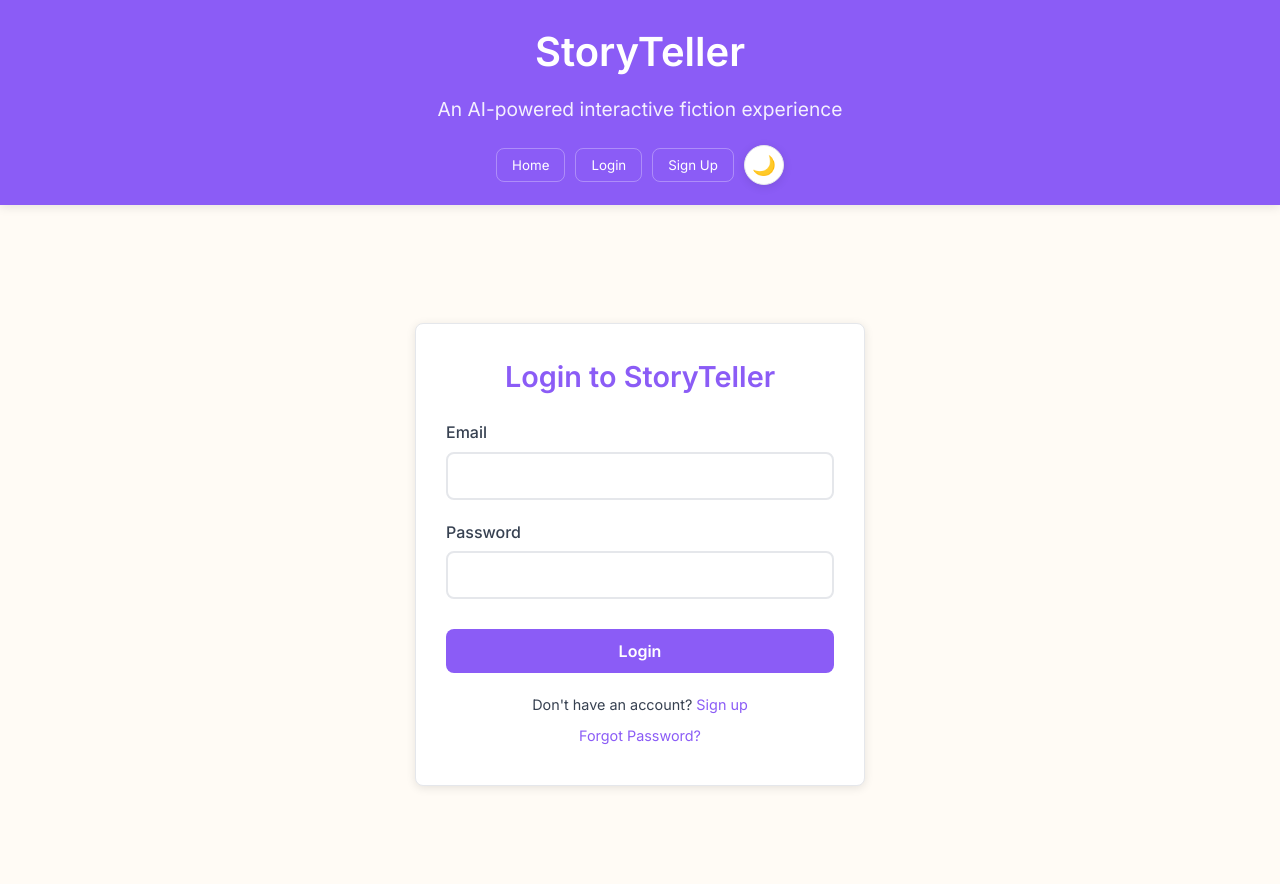
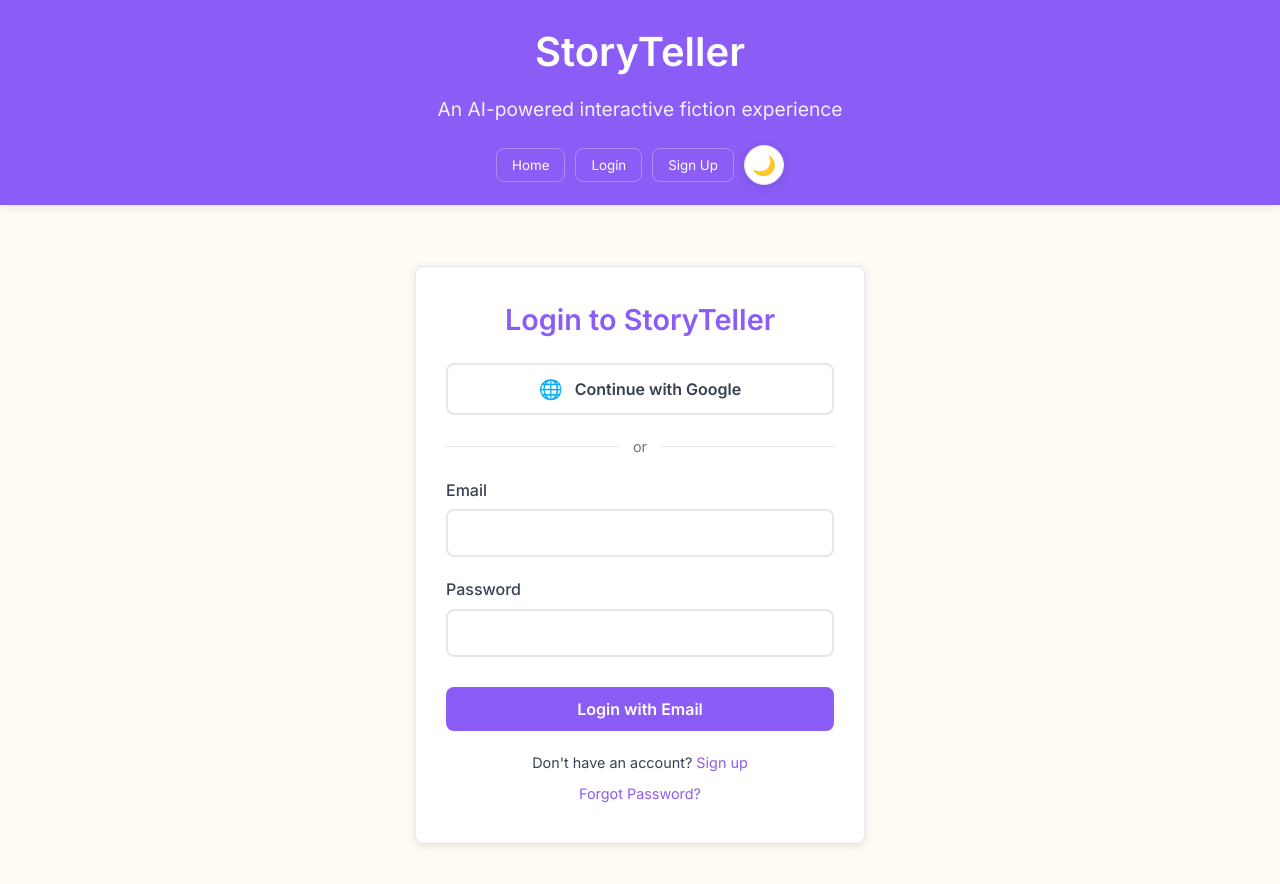
Before and after one commit to alibabaei12/storyteller-frontend, a React (Create React App) app: page /login in a window 1280 px wide. Shown: the top 884 px of the page. Built offline with nearby package versions, Linux system fonts and the light colour scheme; no server answers.

Commit message:
Add Google Sign-In authentication with clean UI design

```diff
--- a/src/contexts/AuthContext.js
+++ b/src/contexts/AuthContext.js
@@ -7,7 +7,7 @@ import {
   sendPasswordResetEmail,
 } from "firebase/auth";
 import { doc, getDoc, setDoc, updateDoc } from "firebase/firestore";
-import { auth, db } from "../firebase/config";
+import { auth, db, signInWithGoogle } from "../firebase/config";
 
 // Create the authentication context
 const AuthContext = createContext();
@@ -31,6 +31,11 @@ export function AuthProvider({ children }) {
   // Log in function
   function login(email, password) {
     return signInWithEmailAndPassword(auth, email, password);
+  }
+
+  // Social sign-in functions
+  function loginWithGoogle() {
+    return signInWithGoogle();
   }
 
   // Log out function
@@ -127,6 +132,7 @@ export function AuthProvider({ children }) {
     userProfile,
     signup,
     login,
+    loginWithGoogle,
     logout,
     resetPassword,
     updateProfile,
--- a/src/firebase/config.js
+++ b/src/firebase/config.js
@@ -1,5 +1,5 @@
 import { initializeApp } from "firebase/app";
-import { getAuth } from "firebase/auth";
+import { getAuth, GoogleAuthProvider, signInWithPopup } from "firebase/auth";
 import { getFirestore } from "firebase/firestore";
 
 // Your web app's Firebase configuration
@@ -35,4 +35,13 @@ const app = initializeApp(firebaseConfig);
 const auth = getAuth(app);
 const db = getFirestore(app);
 
+// Initialize auth providers
+const googleProvider = new GoogleAuthProvider();
+googleProvider.setCustomParameters({
+  prompt: "select_account",
+});
+
+// Auth helper functions
+export const signInWithGoogle = () => signInWithPopup(auth, googleProvider);
+
 export { auth, db };
--- a/src/pages/Login.js
+++ b/src/pages/Login.js
@@ -9,7 +9,7 @@ const Login = () => {
   const [error, setError] = useState("");
   const [loading, setLoading] = useState(false);
   const navigate = useNavigate();
-  const { login } = useAuth();
+  const { login, loginWithGoogle } = useAuth();
 
   const handleSubmit = async (e) => {
     e.preventDefault();
@@ -29,12 +29,42 @@ const Login = () => {
     setLoading(false);
   };
 
+  const handleGoogleSignIn = async () => {
+    try {
+      setError("");
+      setLoading(true);
+      await loginWithGoogle();
+      navigate("/");
+    } catch (err) {
+      setError("Failed to sign in with Google: " + err.message);
+      console.error(err);
+    }
+    setLoading(false);
+  };
+
   return (
     <div className="auth-container">
       <div className="auth-card">
         <h2>Login to StoryTeller</h2>
 
         {error && <div className="auth-error">{error}</div>}
+
+        {/* Social Sign-In Options */}
+        <div className="social-auth">
+          <button
+            type="button"
+            onClick={handleGoogleSignIn}
+            disabled={loading}
+            className="social-auth-button google-auth"
+          >
+            <span className="social-icon">🌐</span>
+            Continue with Google
+          </button>
+        </div>
+
+        <div className="auth-divider">
+          <span>or</span>
+        </div>
 
         <form onSubmit={handleSubmit}>
           <div className="form-group">
@@ -60,7 +90,7 @@ const Login = () => {
           </div>
 
           <button type="submit" disabled={loading} className="auth-button">
-            {loading ? "Logging in..." : "Login"}
+            {loading ? "Logging in..." : "Login with Email"}
           </button>
         </form>
 
--- a/src/pages/Signup.js
+++ b/src/pages/Signup.js
@@ -12,7 +12,7 @@ const Signup = () => {
   const [error, setError] = useState("");
   const [loading, setLoading] = useState(false);
   const navigate = useNavigate();
-  const { signup } = useAuth();
+  const { signup, loginWithGoogle } = useAuth();
 
   const handleSubmit = async (e) => {
     e.preventDefault();
@@ -51,12 +51,42 @@ const Signup = () => {
     setLoading(false);
   };
 
+  const handleGoogleSignIn = async () => {
+    try {
+      setError("");
+      setLoading(true);
+      await loginWithGoogle();
+      navigate("/");
+    } catch (err) {
+      setError("Failed to sign up with Google: " + err.message);
+      console.error(err);
+    }
+    setLoading(false);
+  };
+
   return (
     <div className="auth-container">
       <div className="auth-card">
         <h2>Create an Account</h2>
 
         {error && <div className="auth-error">{error}</div>}
+
+        {/* Social Sign-In Options */}
+        <div className="social-auth">
+          <button
+            type="button"
+            onClick={handleGoogleSignIn}
+            disabled={loading}
+            className="social-auth-button google-auth"
+          >
+            <span className="social-icon">🌐</span>
+            Continue with Google
+          </button>
+        </div>
+
+        <div className="auth-divider">
+          <span>or</span>
+        </div>
 
         <form onSubmit={handleSubmit}>
           <div className="form-group">
@@ -103,7 +133,7 @@ const Signup = () => {
           </div>
 
           <button type="submit" disabled={loading} className="auth-button">
-            {loading ? "Creating Account..." : "Sign Up"}
+            {loading ? "Creating Account..." : "Sign Up with Email"}
           </button>
         </form>
 
--- a/src/styles/Auth.css
+++ b/src/styles/Auth.css
@@ -112,9 +112,68 @@
 }
 
 .social-auth {
-  margin-top: 20px;
-  padding-top: 20px;
-  border-top: 1px solid var(--border-color);
+  margin-bottom: 20px;
+}
+
+.social-auth-button {
+  width: 100%;
+  padding: 12px 16px;
+  margin-bottom: 12px;
+  border: 2px solid var(--border-color);
+  border-radius: var(--border-radius);
+  background-color: var(--card-color);
+  color: var(--text-primary);
+  font-size: 1rem;
+  font-weight: 600;
+  cursor: pointer;
+  transition: all 0.2s ease;
+  display: flex;
+  align-items: center;
+  justify-content: center;
+  gap: 12px;
+}
+
+.social-auth-button:hover {
+  border-color: var(--primary-color);
+  background-color: var(--primary-light);
+  color: var(--text-on-primary);
+  transform: translateY(-1px);
+  box-shadow: 0 4px 12px rgba(0, 0, 0, 0.1);
+}
+
+.social-auth-button:disabled {
+  opacity: 0.6;
+  cursor: not-allowed;
+  transform: none;
+}
+
+.google-auth:hover {
+  border-color: #4285f4;
+  background-color: #4285f4;
+}
+
+.social-icon {
+  font-size: 1.2rem;
+}
+
+.auth-divider {
+  display: flex;
+  align-items: center;
+  margin: 20px 0;
+  color: var(--text-secondary);
+  font-size: 0.9rem;
+}
+
+.auth-divider::before,
+.auth-divider::after {
+  content: '';
+  flex: 1;
+  height: 1px;
+  background: var(--border-color);
+}
+
+.auth-divider span {
+  padding: 0 15px;
 }
 
 .social-auth-title {
```
